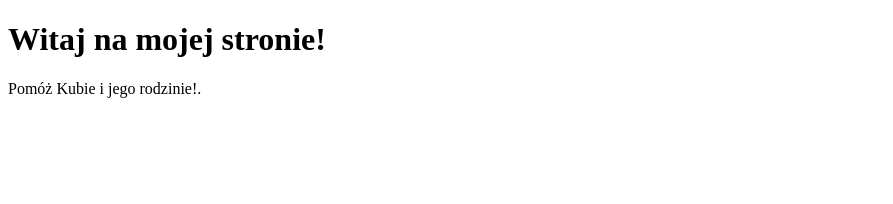
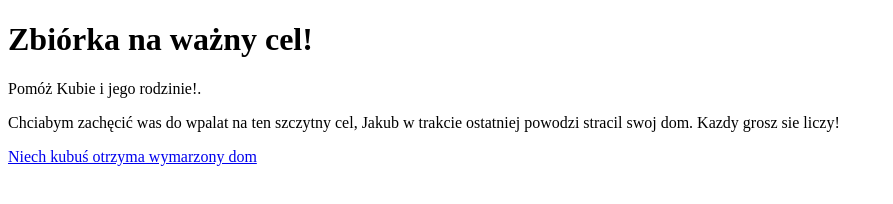
Before and after one commit to Bieniak21/helpjakubpiech.com, a plain HTML site: page index.html in a window 1280 px wide. Shown: the whole page, without its empty margins (0-893 px from the left). Drawn offline with Linux system fonts and the light colour scheme.

Commit message:
Update index.html

```diff
--- a/index.html
+++ b/index.html
@@ -6,7 +6,11 @@
     <title>Moja Strona</title>
 </head>
 <body>
-    <h1>Witaj na mojej stronie!</h1>
+    <h1>Zbiórka na ważny cel!</h1>
     <p>Pomóż Kubie i jego rodzinie!.</p>
 </body>
+    <p>Chciabym zachęcić was do wpalat na ten szczytny cel, Jakub w trakcie ostatniej powodzi stracil swoj dom. Kazdy grosz sie liczy!</p>
+
+<a href="https://zrzutka.pl/agandi"
+    target="_blank"">Niech kubuś otrzyma wymarzony dom</a>
 </html>
```
